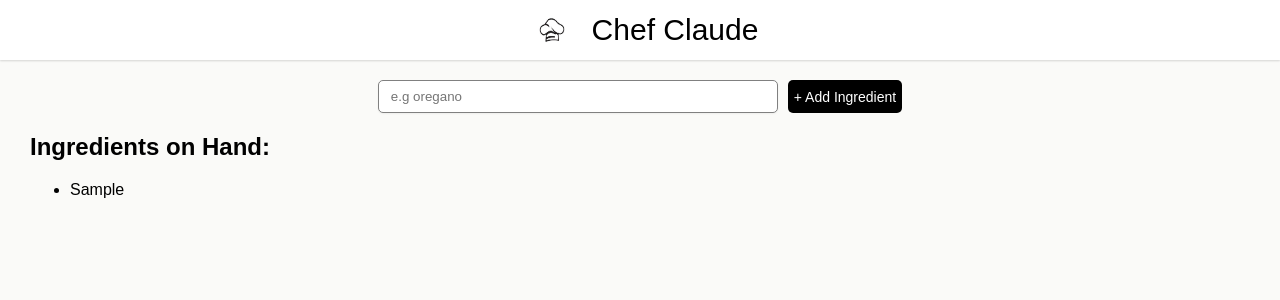
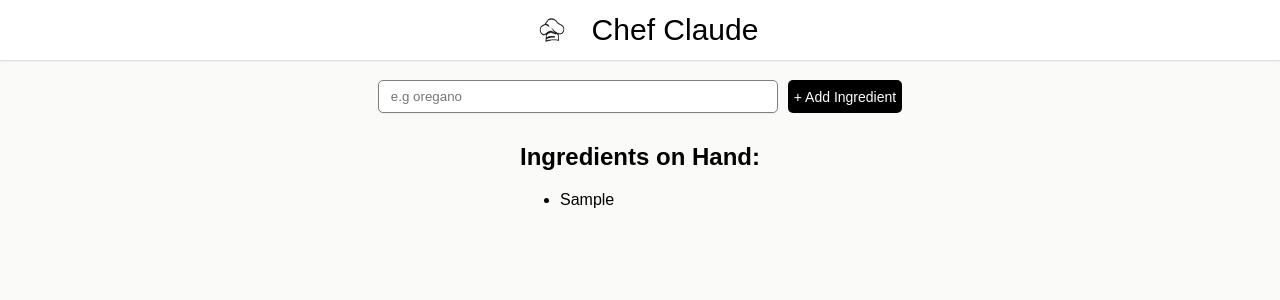
Before and after one commit to lubnafebin/react, a React (Vite) app in the folder chef-claude/: page / in a window 1280 px wide. Both pictures are taken after typing "Sample" into the empty fields and a click on the button "+ Add Ingredient". Shown: the top 300 px of the page. Built offline with nearby package versions, Linux system fonts and the light colour scheme.

Commit message:
style: add main-container and recipe-container styles for improved layout

```diff
--- a/chef-claude/src/index.css
+++ b/chef-claude/src/index.css
@@ -51,7 +51,24 @@ main{
   color: white;
   font-size: 14px;
 }
+.main-container{
+  padding: 10px;
+  display: flex;
+  flex-direction: column;
+  align-items: center;
+  justify-content: center;
+}
+.recipe-container{
+  display: flex;
+  align-items: center;
+  background: rgba(197, 193, 185, 0.66);
+  padding: 5px 14px;
+  border-radius: 10px;
+}
 .recipe-container>button{
-  background: orange;
+  background: rgba(190, 101, 29, 0.806);
   color: white;
+  border: none;
+  padding: 5px;
+  border-radius: 5px;
 }
```
